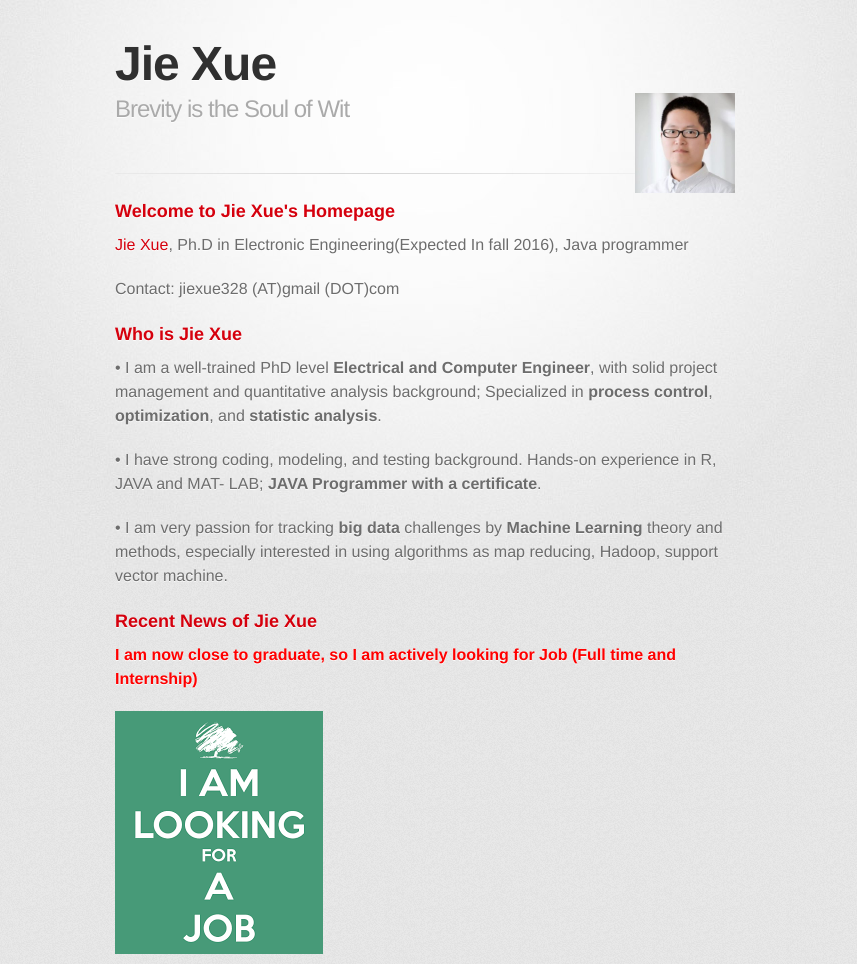
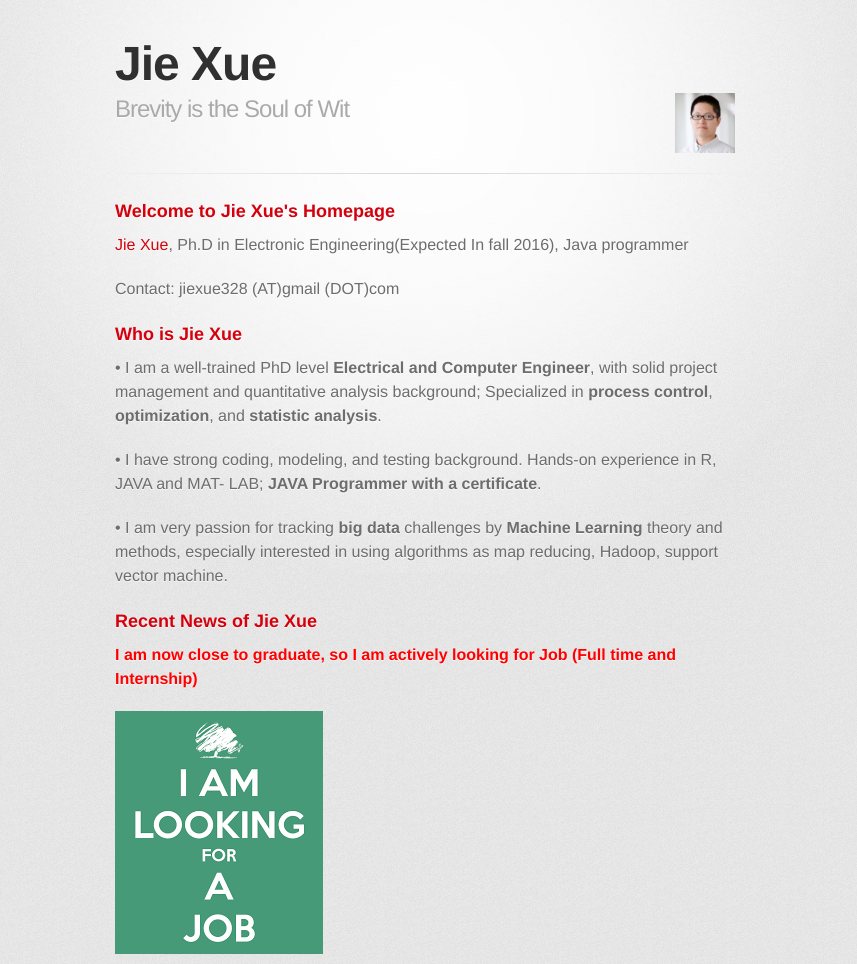
Before and after one commit to vectormars/jiexue, a plain HTML site: page index.html in a window 1280 px wide. Shown: the top 964 px of the page, without its empty margins (215-1072 px from the left). Drawn offline with Linux system fonts and the light colour scheme; a web font is replaced by a local one.

Commit message:
Update index.html

```diff
--- a/index.html
+++ b/index.html
@@ -21,7 +21,7 @@
 
         <header>
           <h1>Jie Xue </h1>
-             <img src="https://raw.githubusercontent.com/vectormars/jiexue/gh-pages/images/AAEAAQAAAAAAAAhjAAAAJDdkNzFkMjMyLTAzYTMtNDcwMS05MTk1LThmZTZiMzQ3YTc4NA.jpg" HEIGHT="100" WIDTH="100" BORDER="0" align="right" />
+             <img src="https://raw.githubusercontent.com/vectormars/jiexue/gh-pages/images/AAEAAQAAAAAAAAhjAAAAJDdkNzFkMjMyLTAzYTMtNDcwMS05MTk1LThmZTZiMzQ3YTc4NA.jpg" HEIGHT="60" WIDTH="60" BORDER="0" align="right" />
           <h2>Brevity is the Soul of Wit </h2>
         </header>
 
```
